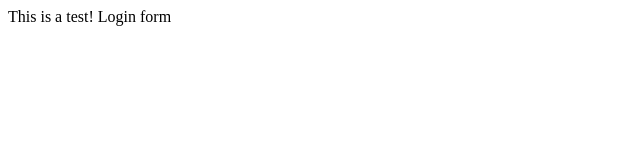
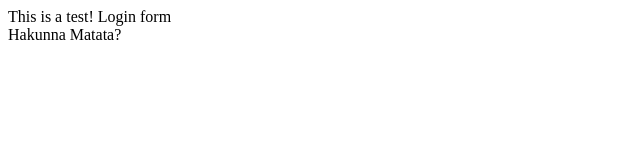
Before and after one commit to machadogg/testPOP, a plain HTML site: page index.html in a window 1280 px wide. Shown: the whole page, without its empty margins (0-640 px from the left). Drawn offline with Linux system fonts and the light colour scheme.

Commit message:
added div

```diff
--- a/index.html
+++ b/index.html
@@ -6,4 +6,6 @@
     <body>
         This is a test!
         Login form
+
+        <div>Hakunna Matata?</div>
     </body>
```
